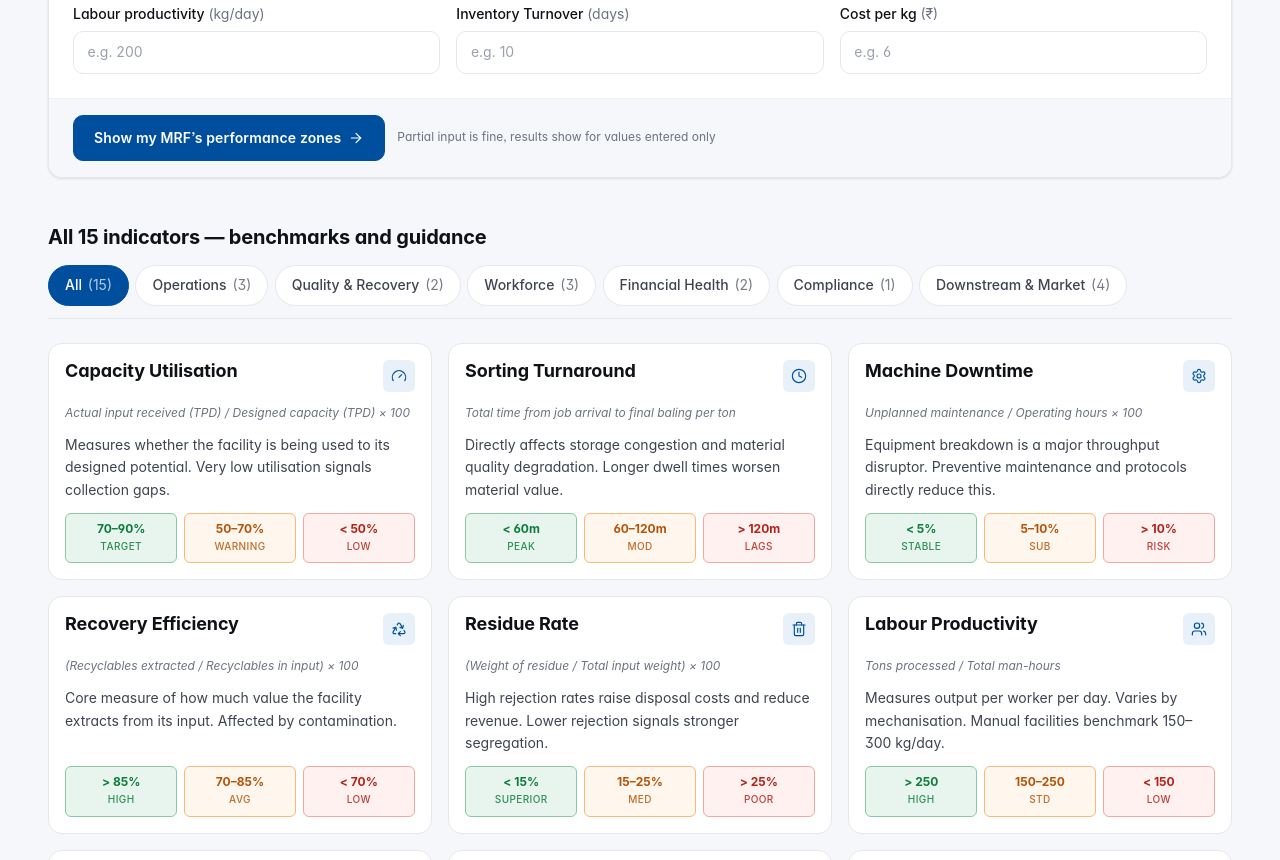
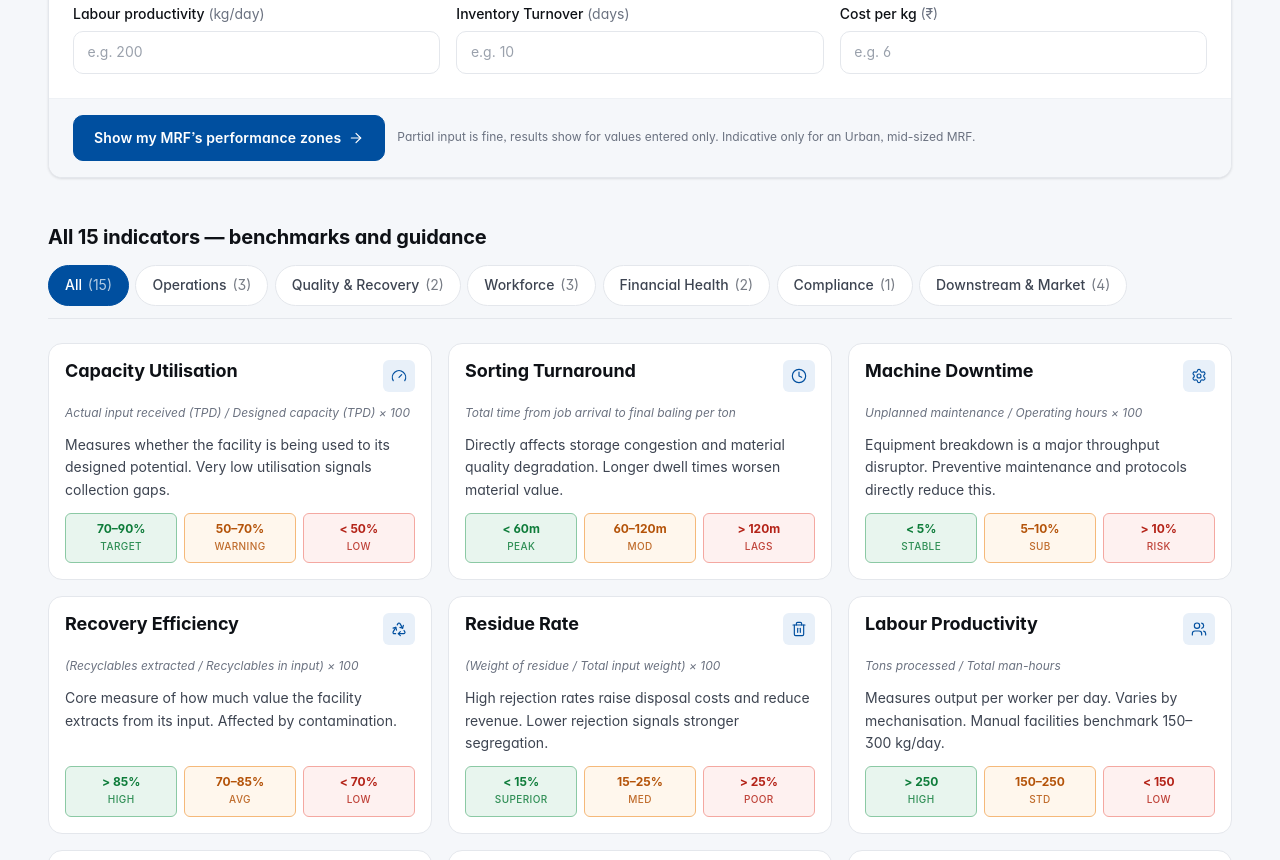
Before and after one commit to sukrithisood/sukrithisood.github.io, a React (Vite) app in the folder mrftoolkit/: page / in a window 1280 px wide. Shown: the part 1800-2660 px from the top of the page. Built offline with nearby package versions, Linux system fonts and the light colour scheme.

Commit message:
healthindicator_text_change

```diff
--- a/mrftoolkit/src/components/health/AssessmentCalculator.jsx
+++ b/mrftoolkit/src/components/health/AssessmentCalculator.jsx
@@ -74,7 +74,7 @@ export default function AssessmentCalculator() {
               Show my MRF&rsquo;s performance zones
             </Button>
             <span className="assess__hint">
-              Partial input is fine, results show for values entered only
+              Partial input is fine, results show for values entered only. Indicative only for an Urban, mid-sized MRF.
             </span>
           </div>
         </form>
```
